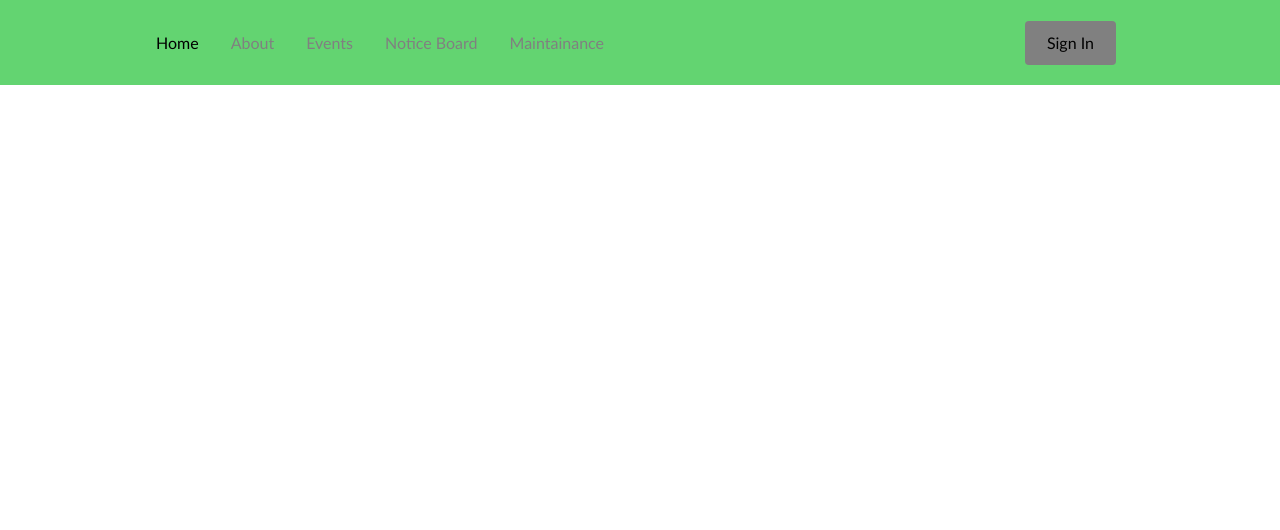
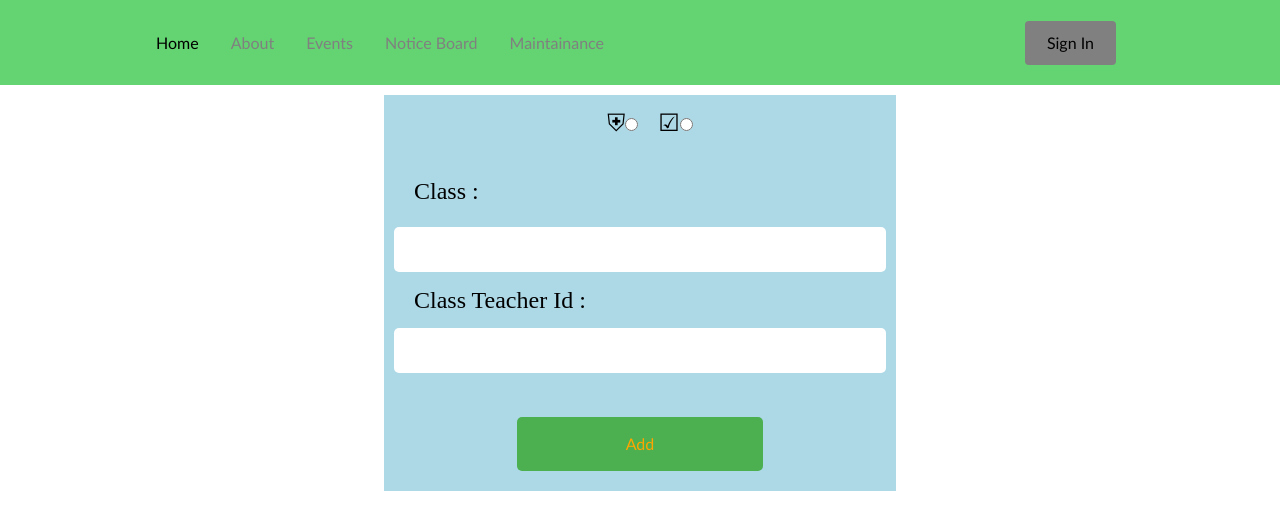
Before and after one commit to hello-dotcom/MySchoolDuniya, a React (Create React App) app: page /class in a window 1280 px wide. Shown: the top 530 px of the page. Built offline with nearby package versions, Linux system fonts and the light colour scheme.

Commit message:
added class read,update,delete,create

```diff
--- a/src/App.js
+++ b/src/App.js
@@ -13,6 +13,7 @@ import Upload from './components/Upload';
 import AddStudent from './components/AddStudent';
 import AddTeacher from './components/AddTeacher';
 import AdmHome from './components/AdmHome';
+import AddClass from './components/AddClass'
 
 
 function App() {
@@ -43,6 +44,9 @@ function App() {
 				<Route exact path="/home1">
 					<AdmHome></AdmHome>
 				</Route>
+				<Route exact path="/class">
+					<AddClass></AddClass>
+				</Route>
 			</Switch>
 		</Router>
 	);
--- /dev/null
+++ b/src/components/AddClass.js
@@ -0,0 +1,188 @@
+import React, { Component } from 'react'
+import {withRouter} from 'react-router-dom';
+import {API_URL} from '../config/config';
+import '../styles/addClass.css'
+class AddClass extends Component {
+    constructor(props) {
+        super(props)
+
+        this.state = {
+             opt:"A",
+             classList:[],
+             class:"",
+             teacher:"",
+             method:"POST",
+        }
+    }
+    addclass=()=>{
+            const cls= this.state.class;
+            const teacher=this.state.teacher;
+            if(cls.trim()==="" || teacher.trim()==="")
+            {
+                alert("fields can't be empty");
+            }
+            else{
+                fetch(`${API_URL}/admin/class`,{
+                    method:this.state.method,
+                    headers:{
+                        'Content-Type':'application/json',
+                        Authorization:localStorage.getItem('token'),
+                    },
+                    body:JSON.stringify({
+                        class:cls,
+                        teacher:teacher,
+                    })
+                })
+                .then(res=>res.json())
+                .then(res=>{
+                    if(res.status===401)
+                    {
+                        alert(res.message);
+                        localStorage.clear('token');
+                        localStorage.clear('role');
+                        this.props.history.push('/');
+                    }
+                    else if(res.status===400)
+                    {
+                        alert(res.message);
+                    }
+                    else if(res.status===200)
+                    {
+                        alert(res.message);
+                        window.location.reload();
+                    }
+                })
+                .catch(err=>console.log(err));
+            }
+
+
+    }
+    getAllClasses=()=>{
+        fetch(`${API_URL}/admin/class`,{
+            method:"GET",
+            headers:{
+                'Content-Type':'application/json',
+            },
+        })
+        .then(res=>res.json())
+        .then(res=>{
+            if(res.status===400)
+            {
+                alert(res.message);
+                window.location.reload();
+            }
+            else if(res.status===200)
+            {
+                // alert(res.message);
+                this.setState({
+                    classList:res.data,
+                })
+            }
+        })
+        .catch(err=>console.log(err));
+    }
+    onChangeHandler=(event)=>{
+        this.setState({
+            ...this.state,
+            [event.target.name]:event.target.value,
+        },()=>{
+            if(this.state.opt==="B")
+            {
+                this.getAllClasses();
+            }
+        });
+    }
+    editClass=(id)=>{
+        this.setState({
+            method:"PUT",
+            opt:"A",
+            teacher:this.state.classList[id].teacher,
+            class:this.state.classList[id].class_id,
+        },()=>console.log(this.state));
+    }
+    deleteClass=(id)=>{
+        if(window.confirm('Are you sure want to delete '+this.state.classList[id]+' class'))
+        {
+            fetch(`${API_URL}/admin/class`,{
+                method:"DELETE",
+                headers:{
+                    'Content-Type':'application/json',
+                    Authorization:localStorage.getItem('token'),
+                },
+                body:JSON.stringify({
+                    class:this.state.classList[id].class_id,
+                })
+            })
+            .then(res=>res.json())
+            .then(res=>{
+                if(res.status==401)
+                {
+                    alert(res.message);
+                    localStorage.clear('token');
+                    localStorage.clear('role');
+                    this.props.history.push('/');
+                }
+                else if(res.status==200)
+                {
+                    alert(res.message);
+                    window.location.reload();
+                }
+            })
+            .catch(err=>console.log(err));
+        }
+    }
+    render() {
+        return (
+            <div>
+                <div className="container">
+                    <center>
+                        <label className="item_heading" for="A">&#9960;</label>
+                        <input type="radio" id="A" name="opt" value="A" onChange={this.onChangeHandler}></input>
+                        <label className="item_heading" for="B">&#9745;</label>
+                        <input type="radio" id="B" name="opt" value="B" onChange={this.onChangeHandler}></input>
+                    </center>
+                    <br></br>
+                    {(this.state.opt==="A")?
+                    <div>
+                        <label className="item_heading" for="class">Class :</label>
+                        <input id="class" name="class" type="text" required value={this.state.class} onChange={this.onChangeHandler}
+                        disabled={(this.state.method==="PUT")?true:false}></input>
+                        <lable className="item_heading" for="teacher">Class Teacher Id :</lable>
+                        <input id="teacher" name="teacher" type="text" required value={this.state.teacher} onChange={this.onChangeHandler}></input>
+                        <br></br>
+                        <center>
+                            <button onClick={()=>this.addclass()}>{(this.state.method==="PUT")?"Edit":"Add"}</button>
+                        </center>
+                    </div>
+                    :
+                    <center>
+                        <table>
+                            <thead>
+                                <tr>
+                                    <th>Class</th>
+                                    <th>Class Teacher Id</th>
+                                    {(localStorage.getItem('token')!==null && localStorage.getItem('role')==='Admin')?
+                                    <div><td className="item_edit"> Edit</td><td className="item_delete"> Delete </td></div>:null}
+                                </tr>
+                            </thead>
+                            <tbody>
+                                {this.state.classList.map((item,index)=>{
+                                    return(
+                                        <tr key={index}>
+                                            <td>{item.class_id}</td>
+                                            <td>{item.teacher}</td>
+                                            {(localStorage.getItem('token')!==null && localStorage.getItem('role')==='Admin')?
+                                    <div><td className="item_edit" onClick={()=>this.editClass(index)}> &#9998; </td><td className="item_delete item_delete_bin" onClick={()=>this.deleteClass(index)}> &#128465; </td></div>:null}
+                                        </tr>
+                                    )
+                                })}
+                            </tbody>
+                        </table>
+                    </center>}
+                </div>
+            </div>
+        )
+    }
+}
+
+ export default withRouter(AddClass)
--- a/src/components/AddTeacher.js
+++ b/src/components/AddTeacher.js
@@ -46,8 +46,9 @@ class AddTeacher extends Component{
         const phoneregex=/^[1-9][0-9]{9}$/;
         const emailregex=/^([a-z-9A-Z\.-]+)@([a-z0-9A-Z-]+)\.([a-z]{2,8})(.[a-z]{2,8})?$/;
         const passwordregex=/^(?=.*[0-9])(?=.*[a-z])(?=.*[A-Z])(?=.*[@#$%^&-+()]).{8,20}$/;
-        if(id===""||name===""||password===""||address===""||phone===""||email===""||qualification===""||
-        subject===""||dob===""||role===""||parent_name==="")
+        if(id.trim()===""||name.trim()===""||password.trim()===""||address.trim()===""||phone.trim()===""||
+        email.trim()===""||qualification.trim()===""||
+        subject.trim()===""||dob.trim()===""||role.trim()===""||parent_name.trim()==="")
         {
            alert("fields can't be empty");
            return ;
--- a/src/components/AdmHome.js
+++ b/src/components/AdmHome.js
@@ -5,6 +5,7 @@ import '../styles/admHome.css'
 import {API_URL} from '../config/config'
 import AddTeacher from './AddTeacher';
 import AddStudent from './AddStudent';
+import AddClass from './AddClass';
 
 class AdmHome extends Component {
     constructor(props) {
@@ -184,11 +185,11 @@ class AdmHome extends Component {
                                 <h1>Adding Notice</h1>
                                 <label for="heading" className="label_item">Heading:</label>
                                 <br></br>
-                                <textarea id="heading" rows="4" cols="100" required></textarea>
+                                <textarea id="heading" rows="4" cols="50" required></textarea>
                                 <br></br>
                                 <label for="message" className="label_item">Message:</label>
                                 <br></br>
-                                <textarea id="message" rows="10" cols="100" required></textarea>
+                                <textarea id="message" rows="10" cols="50" required></textarea>
                                 <br></br>
                                 <label for="file" className="label_item">Upload File:</label>
                                 <br></br>
@@ -200,7 +201,9 @@ class AdmHome extends Component {
                             </div>
                             :
                             (this.state.display==="faculty")?<AddTeacher></AddTeacher>
-                            :(this.state.display==="student")?<AddStudent></AddStudent>:<h1>other</h1>
+                            :(this.state.display==="student")?<AddStudent></AddStudent>
+                            :(this.state.display==="class")?<AddClass></AddClass>
+                            :null
                             }
                         </div>
                     </div>
--- /dev/null
+++ b/src/styles/addClass.css
@@ -0,0 +1,36 @@
+.item_heading{
+    font-family: 'Times New Roman', Times, serif;
+    font-size: x-large;
+    color: black;
+    padding-left:20px;
+    justify-content: left;
+}
+
+table, th, td {
+    border: 2px solid black;
+    /* width: 300%; */
+    font-size: 20px;
+  }
+
+.item_edit
+{
+    padding: 5px;
+    text-align: center;
+    width: 100px;
+    cursor: pointer;
+    color: blue;
+    border: 1px solid black;
+}
+.item_delete
+{
+    padding: 5px;
+    text-align: center;
+    width: 100px;
+    cursor: pointer;
+    color:red;
+    border: 1px solid black;
+}
+
+.item_delete_bin{
+    font-size: xx-large;
+}
```
